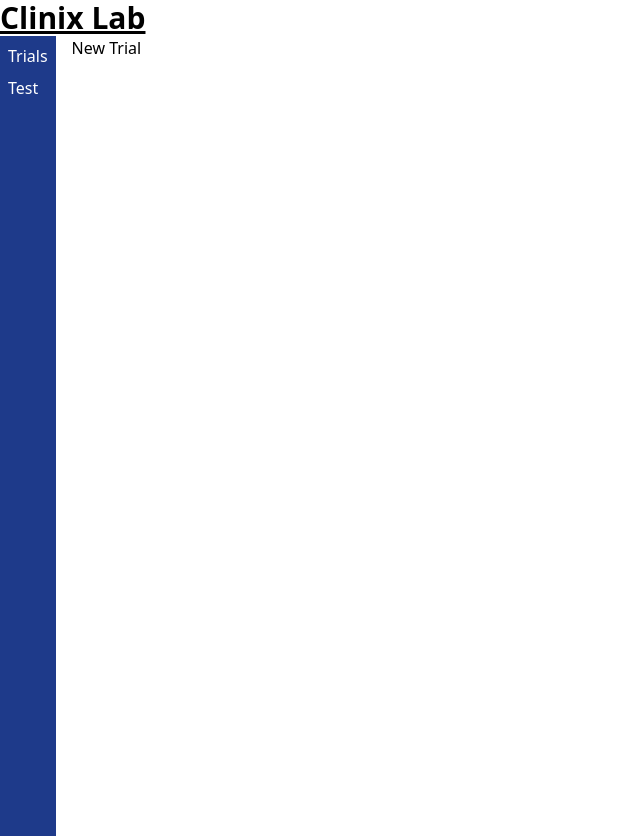
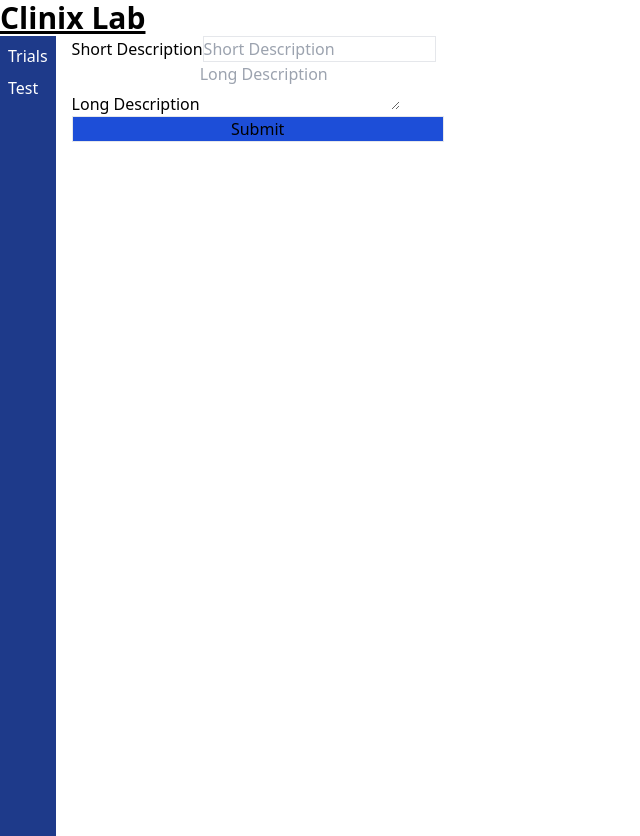
Before and after one commit to cmarcchen/clinix-lab, a React (Create React App) app in the folder frontend/: page /trials/new in a window 1280 px wide. Shown: the whole page, without its empty margins (0-640 px from the left). Built offline with nearby package versions, Linux system fonts and the light colour scheme.

Commit message:
Add form for trial

```diff
--- /dev/null
+++ b/frontend/src/components/Input.jsx
@@ -0,0 +1,16 @@
+import React from "react";
+export function Input({ handleChange, placeholder, name, value }) {
+  return (
+    <label className="mr-2">
+      {placeholder}
+      <input
+        className="border"
+        type="text"
+        name={name}
+        placeholder={placeholder}
+        value={value}
+        onChange={handleChange}
+      />
+    </label>
+  );
+}
--- /dev/null
+++ b/frontend/src/components/TextArea.jsx
@@ -0,0 +1,14 @@
+import React from "react";
+export function TextArea({ handleChange, placeholder, value, name }) {
+  return (
+    <label>
+      {placeholder}
+      <textarea
+        name={name}
+        placeholder={placeholder}
+        value={value}
+        onChange={handleChange}
+      ></textarea>
+    </label>
+  );
+}
--- a/frontend/src/pages/NewTrial.jsx
+++ b/frontend/src/pages/NewTrial.jsx
@@ -1,3 +1,44 @@
+import { TextArea } from "./../components/TextArea";
+import { Input } from "./../components/Input";
+import { useNavigate } from "react-router-dom";
+import { useState } from "react";
+
 export function NewTrial() {
-  return <h1>New Trial</h1>;
+  const navigate = useNavigate();
+
+  const [trial, setTrial] = useState({
+    shortDescription: "",
+    longDescription: "",
+  });
+
+  const handleSubmit = (e) => {
+    e.preventDefault();
+
+    navigate("/trials");
+  };
+
+  const handleChange = (e) => {
+    setTrial({ ...trial, [e.target.name]: e.target.value });
+  };
+
+  return (
+    <div>
+      <form className="flex flex-col" onSubmit={handleSubmit}>
+        <Input
+          placeholder="Short Description"
+          name="shortDescription"
+          value={trial.shortDescription}
+          handleChange={handleChange}
+        />
+        <TextArea
+          placeholder="Long Description"
+          name="longDescription"
+          value={trial.longDescription}
+          handleChange={handleChange}
+        />
+
+        <input className="border bg-blue-700" type="submit" value="Submit" />
+      </form>
+    </div>
+  );
 }
--- a/frontend/src/pages/Trials.jsx
+++ b/frontend/src/pages/Trials.jsx
@@ -12,7 +12,7 @@ export function Trials() {
 
       {trials.map((trial) => {
         return (
-          <div className="flex border gap-2 flex-col">
+          <div key={trial.id} className="flex border gap-2 flex-col">
             <h2 className="font-bold">{trial.short_description}</h2>
             <p>{trial.long_description}</p>
           </div>
```
